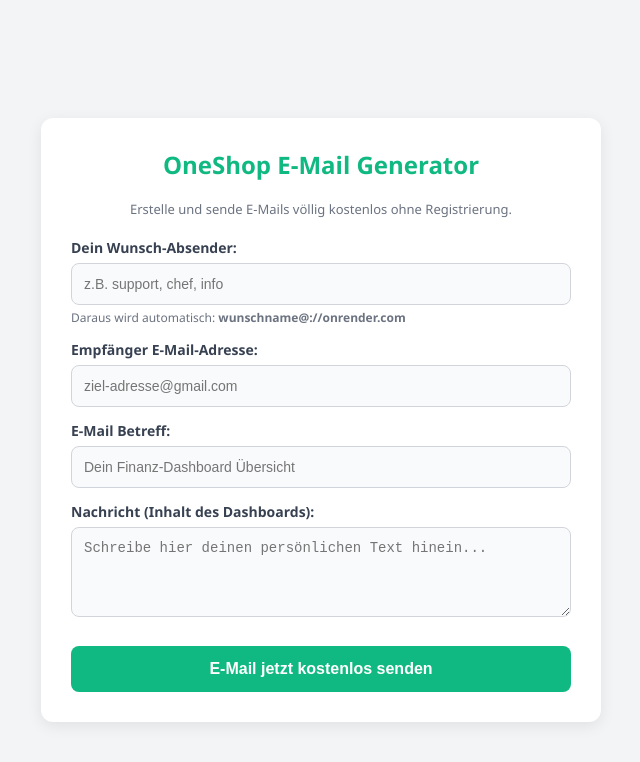
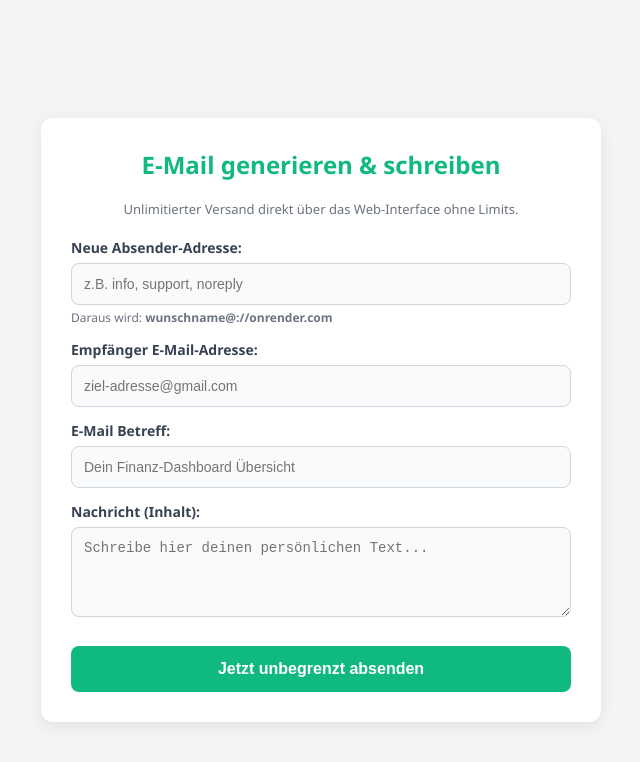
Before and after one commit to 08152/OneShop, a website: page index.html in a window 1280 px wide. Shown: the whole page, without its empty margins (319-959 px from the left). Drawn offline with Linux system fonts and the light colour scheme.

Commit message:
Update index.html

```diff
--- a/index.html
+++ b/index.html
@@ -3,7 +3,7 @@
 <head>
     <meta charset="UTF-8">
     <meta name="viewport" content="width=device-width, initial-scale=1.0">
-    <title>OneShop Mailer</title>
+    <title>OneShop Mailer - Unbegrenzt</title>
     <style>
         body { font-family: 'Segoe UI', Arial, sans-serif; background-color: #f3f4f6; margin: 0; padding: 20px; display: flex; justify-content: center; align-items: center; min-height: 100vh; }
         .card { background: white; padding: 30px; border-radius: 12px; box-shadow: 0 4px 15px rgba(0,0,0,0.08); width: 100%; max-width: 500px; }
@@ -19,13 +19,13 @@
 <body>
 
 <div class="card">
-    <h2>OneShop E-Mail Generator</h2>
-    <p style="color: #6b7280; font-size: 13px; text-align: center; margin-bottom: 20px;">Erstelle und sende E-Mails völlig kostenlos ohne Registrierung.</p>
+    <h2>E-Mail generieren & schreiben</h2>
+    <p style="color: #6b7280; font-size: 13px; text-align: center; margin-bottom: 20px;">Unlimitierter Versand direkt über das Web-Interface ohne Limits.</p>
 
     <form action="/send-email" method="POST">
-        <label for="vonWunschName">Dein Wunsch-Absender:</label>
-        <input type="text" id="vonWunschName" name="vonWunschName" placeholder="z.B. support, chef, info" required>
-        <div class="domain-hint">Daraus wird automatisch: <strong>wunschname@://onrender.com</strong></div>
+        <label for="vonWunschName">Neue Absender-Adresse:</label>
+        <input type="text" id="vonWunschName" name="vonWunschName" placeholder="z.B. info, support, noreply" required>
+        <div class="domain-hint">Daraus wird: <strong>wunschname@://onrender.com</strong></div>
 
         <label for="to">Empfänger E-Mail-Adresse:</label>
         <input type="email" id="to" name="to" placeholder="ziel-adresse@gmail.com" required>
@@ -33,10 +33,10 @@
         <label for="subject">E-Mail Betreff:</label>
         <input type="text" id="subject" name="subject" placeholder="Dein Finanz-Dashboard Übersicht" required>
 
-        <label for="messageText">Nachricht (Inhalt des Dashboards):</label>
-        <textarea id="messageText" name="messageText" rows="4" placeholder="Schreibe hier deinen persönlichen Text hinein..." required></textarea>
+        <label for="messageText">Nachricht (Inhalt):</label>
+        <textarea id="messageText" name="messageText" rows="4" placeholder="Schreibe hier deinen persönlichen Text..." required></textarea>
 
-        <button type="submit">E-Mail jetzt kostenlos senden</button>
+        <button type="submit">Jetzt unbegrenzt absenden</button>
     </form>
 </div>
 
```
